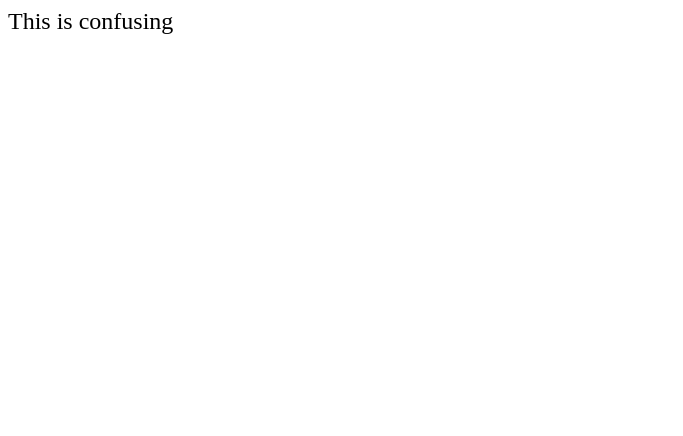
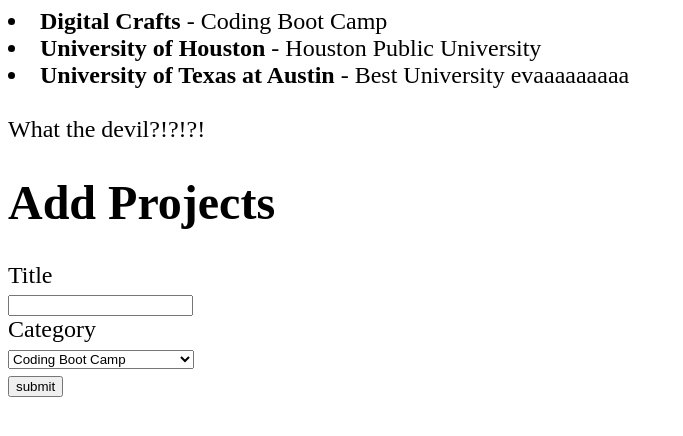
Before and after one commit to dhull33/react-practice, a React (Create React App) app: page / in a window 1280 px wide. Shown: the top 436 px of the page, without its empty margins (0-683 px from the left). Built offline with nearby package versions, Linux system fonts and the light colour scheme.

Commit message:
Created AddProjects.js

```diff
--- a/src/App.js
+++ b/src/App.js
@@ -1,5 +1,6 @@
 import React, { Component } from 'react';
 import Projects from './components/Projects.js';
+import AddProjects from './components/AddProjects.js';
 import './App.css';
 
 class App extends Component {
@@ -8,12 +9,13 @@
         super();
 
         //S
-        this.state={
-
+        this.state= {
+            projects: []
         }
     }
 
     componentWillMount(){
+
         this.setState(
             {
                 projects: [
@@ -43,7 +45,11 @@
           <div>
            {/*{<Projects projects={"Hello World!"} />} */}
             {/*Hello World*/}
-            <Projects projects={this.state.projects}/>
+
+            {/*projects is a child component of App?*/}
+            <Projects projects={this.state.projects} />
+              <AddProjects />
+
           </div>
         );
       }
--- /dev/null
+++ b/src/components/AddProjects.js
@@ -0,0 +1,88 @@
+import React, { Component } from 'react';
+
+class AddProjects extends Component {
+
+    constructor(){
+        super();
+        this.state = {
+            newProject: {}
+        }
+
+    }
+
+
+    static defaultProps= {
+        categories: ['Coding Boot Camp', 'Houston Public University', 'Best university evaaaaaaaa']
+    };
+
+    handleSubmit(e){
+
+        console.log("Submitted that  shit!");
+        console.log(this.refs.title.value);
+        e.preventDefault();
+
+    //    Test information
+        if(this.refs.title.value === ''){
+            alert('title is required');
+        }
+        else{
+            //this.setState is how we update our state
+            this.setState(
+                {newProject: {
+                        title: this.refs.title.value,
+                        category: this.refs.category.value
+                    }
+            }, function(){
+                this.props.AddProjects(this.state.newProject);
+                }
+                )
+
+        }
+    }
+
+
+
+
+
+
+    render(){
+
+
+        let categoryOptions = this.props.categories.map(category => {
+
+            return <option key={category} value={category}> {category}</option>
+        })
+
+        return(
+            <div>
+                <h1>Add Projects</h1>
+
+                {/*Need the 'bind' operator in order to use functions */}
+                <form onSubmit={this.handleSubmit.bind(this)}>
+                    <div>
+                        <label>Title</label><br />
+                        <input type="text" ref="title" />
+
+                    </div>
+
+
+                    <div>
+                        <label>Category</label><br />
+
+                        <select ref="category" >
+
+                            {categoryOptions}
+
+                        </select>
+
+
+                    </div>
+                    <input type="submit" value="submit" />
+
+                </form>
+            </div>
+        )
+    }
+}
+
+export default AddProjects;
--- a/src/components/ProjectItem.js
+++ b/src/components/ProjectItem.js
@@ -5,7 +5,7 @@
     render() {
         return (
             <li>
-                {this.props.project.title} - {this.props.project.category}
+                <b>{this.props.project.title}</b> - {this.props.project.category}
             </li>
         );
     }
--- a/src/components/Projects.js
+++ b/src/components/Projects.js
@@ -10,24 +10,27 @@
 
             projectItems = this.props.projects.map(project => {
                 //This loops through all objects in array 'projects'
+
                 return(
                     <ProjectItem key={project.title}  project={project}/>
                 )
 
 
 
-            })
-        }
+            });
+        };
 
 
 
         return (
             <div>
-                This is confusing <br></br>
+
+                {projectItems} <br />
+                What the devil?!?!?!
 
             </div>
-        );
-    }
-}
+        )
+    };
+};
 
 export default Projects;
```
